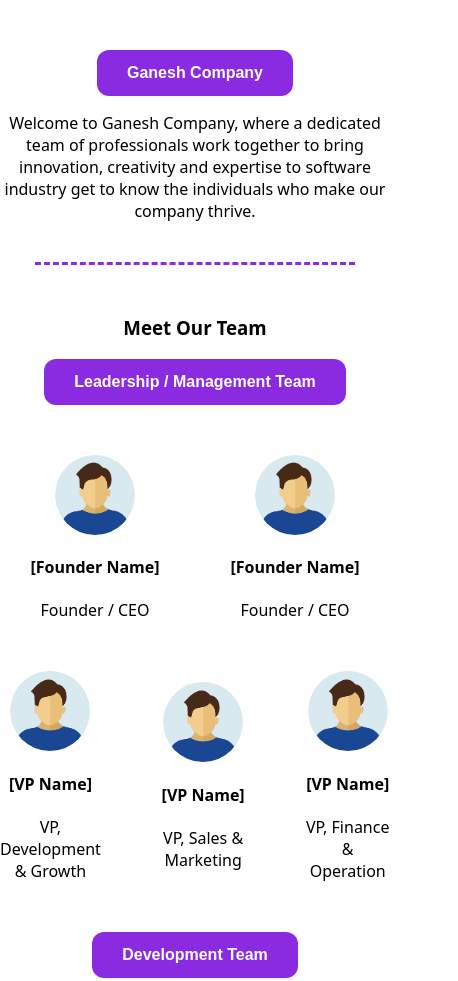
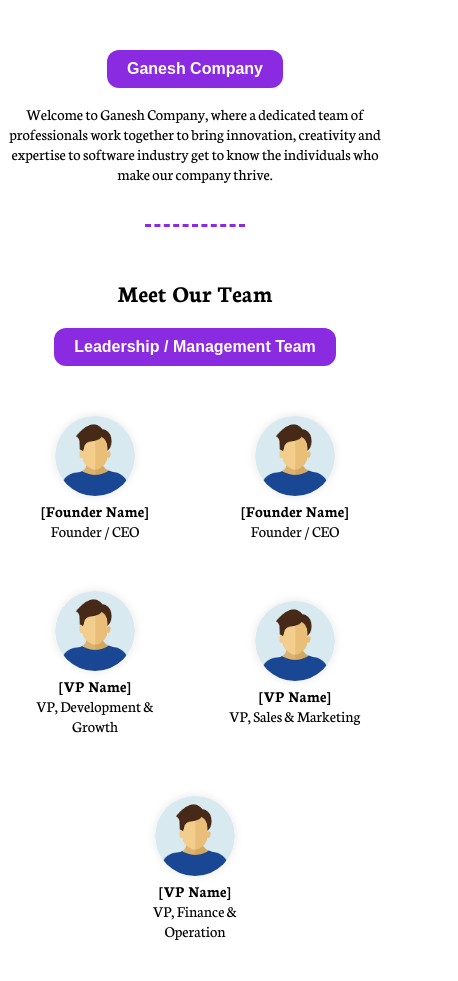
Before and after one commit to ganesh-1975/Veritech, a plain HTML site: page task1/index.html in a window 390 px wide. Shown: the top 981 px of the page, 458 px wide, since content can reach past the window. Drawn offline with Linux system fonts and the light colour scheme.

Commit message:
responsive things added

```diff
--- a/task1/index.html
+++ b/task1/index.html
@@ -23,7 +23,7 @@
 
     <!-- meet our Team part -->
     <main>
-      <h3>Meet Our Team</h3>
+      <h2>Meet Our Team</h2>
 
       <section>
         <button class="title">Leadership / Management Team</button>
--- a/task1/style.css
+++ b/task1/style.css
@@ -1,8 +1,10 @@
+@import url("https://fonts.googleapis.com/css2?family=Neuton:ital,wght@0,200;0,300;0,400;0,700;0,800;1,400&display=swap");
+
 body {
   margin: 0;
-  font-family: system-ui, -apple-system, BlinkMacSystemFont, "Segoe UI", Roboto,
-    Oxygen, Ubuntu, Cantarell, "Open Sans", "Helvetica Neue", sans-serif;
   box-sizing: border-box;
+  font-family: "Neuton", serif;
+  /* background: lightgray; */
 }
 
 @media (min-width: 586px) {
@@ -16,7 +18,7 @@ body {
   .title {
     background-color: blueviolet;
     font-size: 16px;
-    font-weight: bold;
+    font-weight: 700;
     padding: 14px 30px;
     color: white;
     border: none;
@@ -24,7 +26,7 @@ body {
   }
 
   .desc {
-    font-size: 16px;
+    font-size: 20px;
     font-weight: 400;
   }
 
@@ -48,6 +50,87 @@ body {
     justify-content: center;
     align-items: center;
     gap: 60px;
+    flex-wrap: wrap;
+    margin-top: 50px;
+  }
+
+  .person {
+    width: 140px;
+    text-align: center;
+    display: flex;
+    flex-direction: column;
+    justify-content: center;
+    align-items: center;
+  }
+
+  .bg {
+    width: 80px;
+    height: 80px;
+    border-radius: 50%;
+    /* border: 1px solid black; */
+    overflow: hidden;
+    box-shadow: 0 0 10px rgba(0, 0, 0, 0.1);
+  }
+
+  .dp {
+    width: 100%;
+    height: 100%;
+    object-fit: cover;
+  }
+
+  .name {
+    margin: 0;
+    margin-top: 5px;
+  }
+
+  .position {
+    margin: 0;
+  }
+}
+
+@media (max-width: 586px) {
+  /* comapany Description */
+  .company_desc {
+    text-align: center;
+    margin: 50px auto;
+  }
+
+  .title {
+    background-color: blueviolet;
+    font-size: 16px;
+    font-weight: 700;
+    padding: 10px 20px;
+    color: white;
+    border: none;
+    border-radius: 12px;
+  }
+
+  .desc {
+    font-size: 16px;
+    font-weight: 400;
+  }
+
+  .line {
+    margin: 40px auto;
+    width: 100px;
+    border-top: 3px dashed blueviolet;
+  }
+
+  /* main */
+  main {
+    text-align: center;
+  }
+
+  section {
+    margin-bottom: 50px;
+  }
+
+  .team_wrapper {
+    display: flex;
+    justify-content: center;
+    align-items: center;
+    gap: 60px;
+    flex-wrap: wrap;
     margin-top: 50px;
   }
 
@@ -65,6 +148,8 @@ body {
     height: 80px;
     border-radius: 50%;
     overflow: hidden;
+    box-shadow: 0 0 10px rgba(0, 0, 0, 0.1);
+    /* border: 1px solid black; */
   }
 
   .dp {
@@ -72,78 +157,9 @@ body {
     height: 100%;
     object-fit: cover;
   }
-
-  .position {
+  .name {
     margin: 0;
-  }
-}
-
-@media (max-width: 586px) {
-  /* comapany Description */
-  .company_desc {
-    text-align: center;
-    margin: 50px auto;
-  }
-
-  .title {
-    background-color: blueviolet;
-    font-size: 16px;
-    font-weight: bold;
-    padding: 14px 30px;
-    color: white;
-    border: none;
-    border-radius: 12px;
-  }
-
-  .desc {
-    font-size: 16px;
-    font-weight: 400;
-  }
-
-  .line {
-    margin: 40px auto;
-    width: 320px;
-    border-top: 3px dashed blueviolet;
-  }
-
-  /* main */
-  main {
-    text-align: center;
-  }
-
-  section {
-    margin-bottom: 50px;
-  }
-
-  .team_wrapper {
-    display: flex;
-    justify-content: center;
-    align-items: center;
-    gap: 60px;
-    flex-wrap: wrapgit;
-    margin-top: 50px;
-  }
-
-  .person {
-    width: 140px;
-    text-align: center;
-    display: flex;
-    flex-direction: column;
-    justify-content: center;
-    align-items: center;
-  }
-
-  .bg {
-    width: 80px;
-    height: 80px;
-    border-radius: 50%;
-    overflow: hidden;
-  }
-
-  .dp {
-    width: 100%;
-    height: 100%;
-    object-fit: cover;
+    margin-top: 5px;
   }
 
   .position {
```
